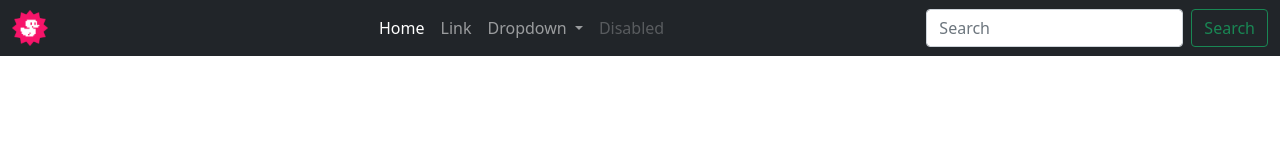
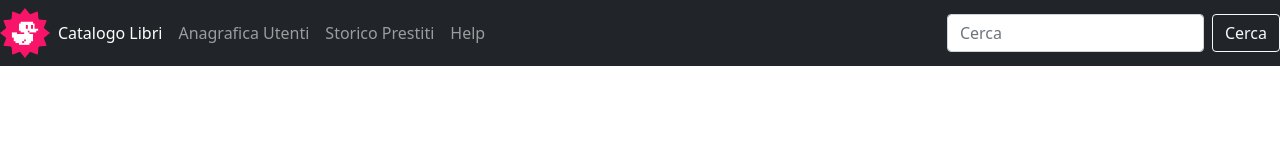
Before and after one commit to danieleinnamorato93/html-css-bootstrap-dashboard, a plain HTML site: page index.html in a window 1280 px wide. Drawn offline with nearby package versions, Linux system fonts and the light colour scheme.

Commit message:
Header_done

```diff
--- a/index.html
+++ b/index.html
@@ -10,23 +10,26 @@
 <body>
     <header>
             <nav class="navbar navbar-expand-lg navbar-dark bg-dark">
-                <div class="container-fluid">
-                 <div class="img-container"><img class="image-fluid" src="Img/duck_360.png" alt=""></div>
+
+                <img src="Img/duck_360.png" alt="">
                   <button class="navbar-toggler" type="button" data-bs-toggle="collapse" data-bs-target="#navbarSupportedContent" aria-controls="navbarSupportedContent" aria-expanded="false" aria-label="Toggle navigation">
                     <span class="navbar-toggler-icon"></span>
                   </button>
                   <div class="collapse navbar-collapse" id="navbarSupportedContent">
-                    <ul class="navbar-nav me-auto mb-2 mb-lg-0">
+                    <ul class="navbar-nav justify-content-start me-auto mb-2 mb-lg-0">
                       <li class="nav-item">
-                        <a class="nav-link active" aria-current="page" href="#">Home</a>
+                        <a class="nav-link active" aria-current="page" href="#">Catalogo Libri</a>
                       </li>
                       <li class="nav-item">
-                        <a class="nav-link" href="#">Link</a>
+                        <a class="nav-link" href="#">Anagrafica Utenti</a>
                       </li>
-                      <li class="nav-item dropdown">
-                        <a class="nav-link dropdown-toggle" href="#" id="navbarDropdown" role="button" data-bs-toggle="dropdown" aria-expanded="false">
-                          Dropdown
-                        </a>
+                      <li class="nav-item">
+                        <a class="nav-link" href="#">Storico Prestiti</a>
+                      </li>
+                      <li class="nav-item">
+                        <a class="nav-link" href="#">Help</a>
+                      </li>
+
                         <ul class="dropdown-menu" aria-labelledby="navbarDropdown">
                           <li><a class="dropdown-item" href="#">Action</a></li>
                           <li><a class="dropdown-item" href="#">Another action</a></li>
@@ -34,18 +37,17 @@
                           <li><a class="dropdown-item" href="#">Something else here</a></li>
                         </ul>
                       </li>
-                      <li class="nav-item">
-                        <a class="nav-link disabled" href="#" tabindex="-1" aria-disabled="true">Disabled</a>
-                      </li>
+
                     </ul>
                     <form class="d-flex">
-                      <input class="form-control me-2" type="search" placeholder="Search" aria-label="Search">
-                      <button class="btn btn-outline-success" type="submit">Search</button>
+                      <input class="form-control me-2" type="search" placeholder="Cerca" aria-label="Search">
+                      <button class="btn  btn-outline-light" type="submit">Cerca</button>
                     </form>
                   </div>
-                </div>
+
 
         </div>
+
 
 
 
--- a/style.css
+++ b/style.css
@@ -1,3 +1,3 @@
-nav img {
-    width: 10%;
+img {
+    max-width: 50px;
 }
```
